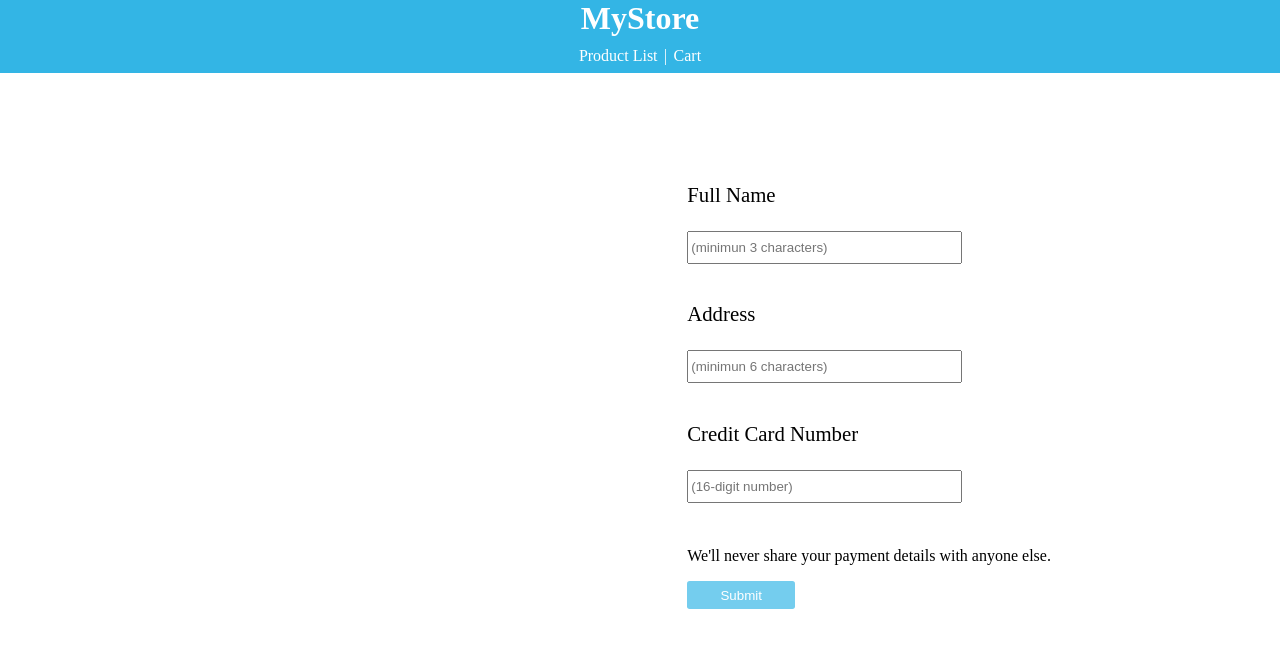
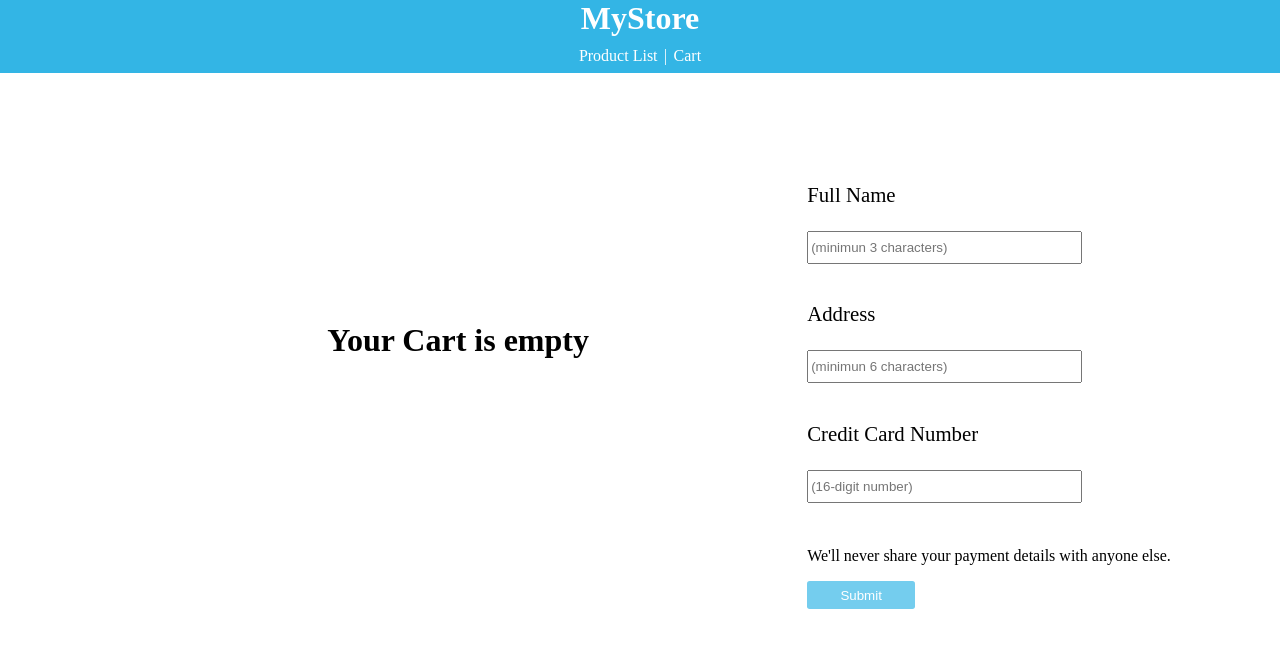
Before and after one commit to hanin77/storeFront, an Angular app: page /cart in a window 1280 px wide. Shown: the top 648 px of the page. Built offline with nearby package versions, Linux system fonts and the light colour scheme.

Commit message:
feat: add empty cart msg

```diff
--- a/src/app/components/cart/cart.component.css
+++ b/src/app/components/cart/cart.component.css
@@ -29,3 +29,9 @@
 .cart-item__info p:first-child {
   font-weight: 700;
 }
+.empty-cart {
+  align-self: center;
+  justify-self: center;
+  font-size: 2em;
+  font-weight: 700;
+}
--- a/src/app/components/cart/cart.component.html
+++ b/src/app/components/cart/cart.component.html
@@ -21,5 +21,6 @@
     </div>
     <h4 *ngIf="total">Total Price:{{ total }}</h4>
   </div>
+  <div class="empty-cart" *ngIf="!total">Your Cart is empty</div>
   <app-user-form (userForm)="onSubmit($event)"></app-user-form>
 </div>
```
